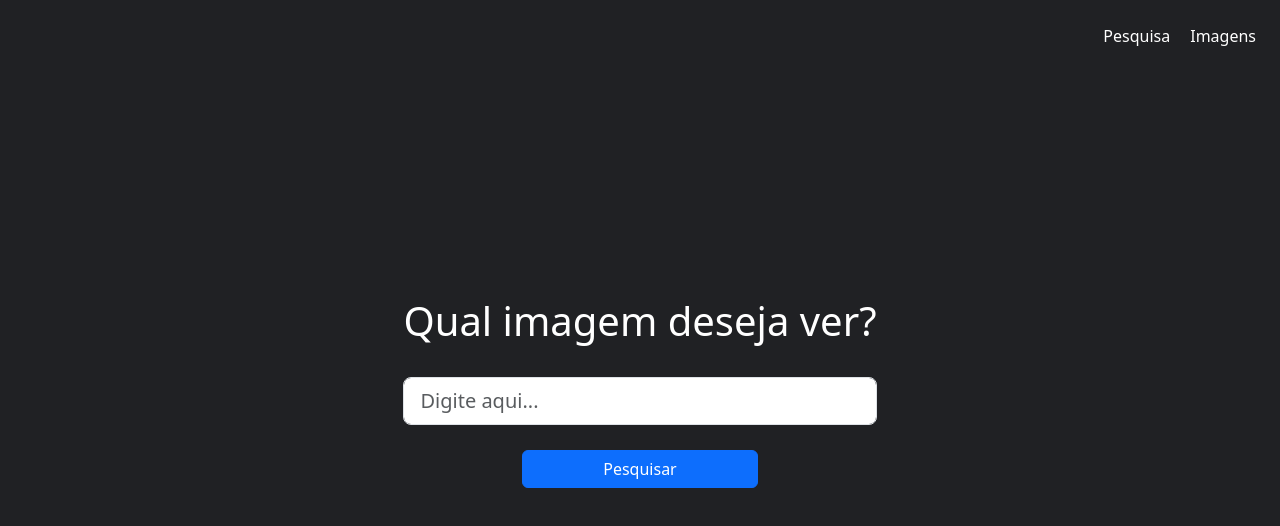
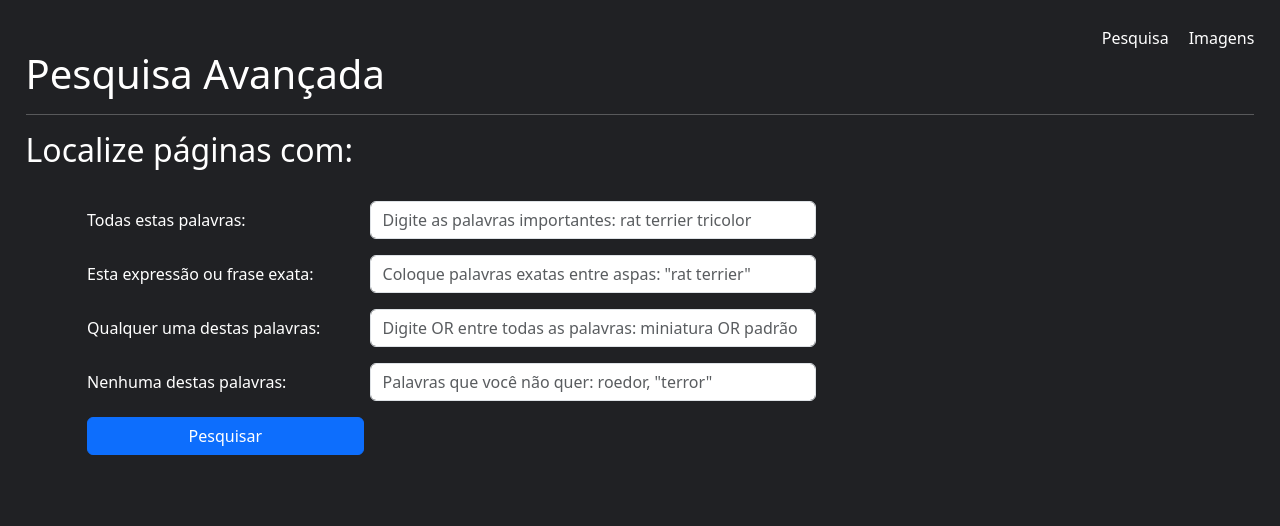
Before and after one commit to Rhanoi/CS50Web-2024, a plain HTML site: page week 0/pages/googlePesquisaAvancada.html in a window 1280 px wide. Drawn offline with nearby package versions, Linux system fonts and the light colour scheme.

Commit message:
finalização do código de pesquisa avançada

```diff
--- a/week 0/pages/googlePesquisaAvancada.html
+++ b/week 0/pages/googlePesquisaAvancada.html
@@ -4,7 +4,7 @@
         <meta charset="UTF-8">
         <meta name="viewport" content="width=device-width, initial-scale=1.0">
         <link href="https://cdn.jsdelivr.net/npm/bootstrap@5.3.3/dist/css/bootstrap.min.css" rel="stylesheet" integrity="sha384-QWTKZyjpPEjISv5WaRU9OFeRpok6YctnYmDr5pNlyT2bRjXh0JMhjY6hW+ALEwIH" crossorigin="anonymous">
-        <link rel="stylesheet" href="../styles/style.css">
+        <link rel="stylesheet" href="../styles/pesquisaAvancada.css">
         <title>Pesquisa de Imagens</title>
     </head>
     <body>
@@ -14,15 +14,39 @@
         </nav>
         <section id="search">
             <div>
-                <h1>Qual imagem deseja ver?</h1>
+                <h1>Pesquisa Avançada</h1>
+                <hr>
+                <h2>Localize páginas com:</h2>
                 <br>
                 <form action="https://www.google.com/search?">
-                    <input class="form-control form-control-lg" type="text" placeholder="Digite aqui..." aria-label=".form-control-lg example" name="q" required>
-                    <input type="hidden" name="udm" value="2">
-                    <div class="d-grid gap-2 col-6 mx-auto">
+                    <div class="row mb-3">
+                        <label for="colFormLabel" class="col-sm-3 col-form-label">Todas estas palavras:</label>
+                        <div class="col-sm-5">
+                            <input type="text" class="form-control" id="colFormLabel" name="as_q" placeholder="Digite as palavras importantes: rat terrier tricolor">
+                        </div>
+                    </div>
+                    <div class="row mb-3">
+                        <label for="colFormLabel" class="col-sm-3 col-form-label">Esta expressão ou frase exata:</label>
+                        <div class="col-sm-5">
+                            <input type="text" class="form-control" id="colFormLabel" name="as_epq" placeholder='Coloque palavras exatas entre aspas: "rat terrier"'>
+                        </div>
+                    </div>
+                    <div class="row mb-3">
+                        <label for="colFormLabel" class="col-sm-3 col-form-label">Qualquer uma destas palavras:</label>
+                        <div class="col-sm-5">
+                            <input type="text" class="form-control" id="colFormLabel" name="as_oq" placeholder="Digite OR entre todas as palavras: miniatura OR padrão">
+                        </div>
+                    </div>
+                    <div class="row mb-3">
+                        <label for="colFormLabel" class="col-sm-3 col-form-label">Nenhuma destas palavras:</label>
+                        <div class="col-sm-5">
+                            <input type="text" class="form-control" id="colFormLabel" name="as_eq" placeholder='Palavras que você não quer: roedor, "terror"'>
+                        </div>
+                    </div>
+
+                    <div class="d-grid gap-2 col-3">
                         <button type="submit" class="btn btn-primary">Pesquisar</button>
-
-                      </div>
+                    </div>
                 </form>
             </div>
         </section>
--- /dev/null
+++ b/week 0/styles/pesquisaAvancada.scss
@@ -0,0 +1,49 @@
+%menu {
+    text-decoration: none;
+    color: white;
+
+}
+$background:#202124;
+*{
+    margin: 0px;
+    padding: 0px;
+}
+body{
+    background-color: $background;
+    margin:2%;
+}
+h2{
+    color: #fff;
+}
+
+nav{
+    display: flex;
+    justify-content: right;
+
+    gap: 20px;
+
+
+    a{
+        @extend %menu;
+    }
+    a:hover{
+        text-decoration: underline;
+    }
+}
+#search{
+
+
+        h1{
+            color: white;
+        }
+        hr{
+            color: #fff;
+        }
+        form{
+            padding: 0 5%;
+            label{
+                color: #fff;
+
+            }
+        }
+    }
```
Also changed, not shown: week 0/styles/pesquisaAvancada.css (added), 1 other file.
